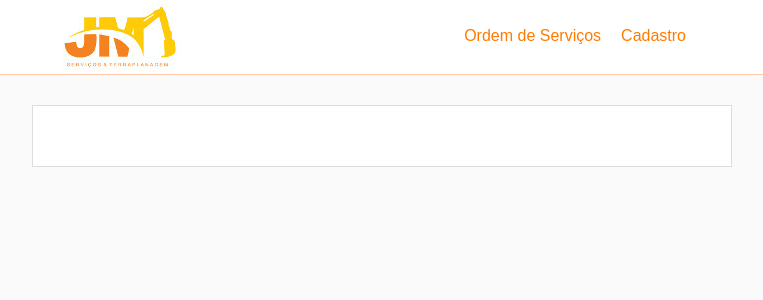
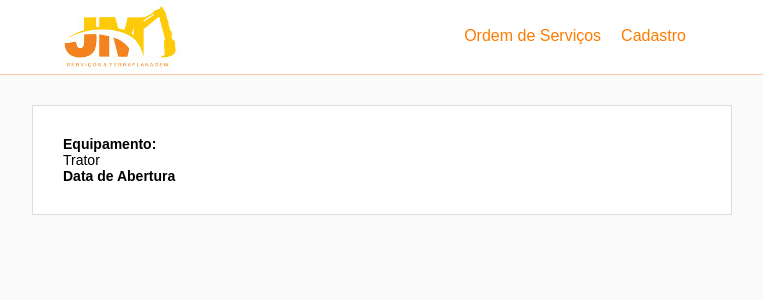
Before and after one commit to gissandrogama/jmfront, a React (Create React App) app: page /visualize in a window 1280 px wide. Shown: the top 300 px of the page, without its empty margins (258-1021 px from the left). Built offline with nearby package versions, Linux system fonts and the light colour scheme.

Commit message:
começo visualize

```diff
--- a/src/pages/Visualize.js
+++ b/src/pages/Visualize.js
@@ -18,7 +18,13 @@ export default class Visualize extends Component {
     render(){
         return(
             <div className="visual">
+                <article>
+                    <label><strong>Equipamento: </strong></label>
+                    <p>Trator</p>
+                    <label><strong>Data de Abertura</strong></label>
 
+
+                </article>
             </div>
         )
     }
```
